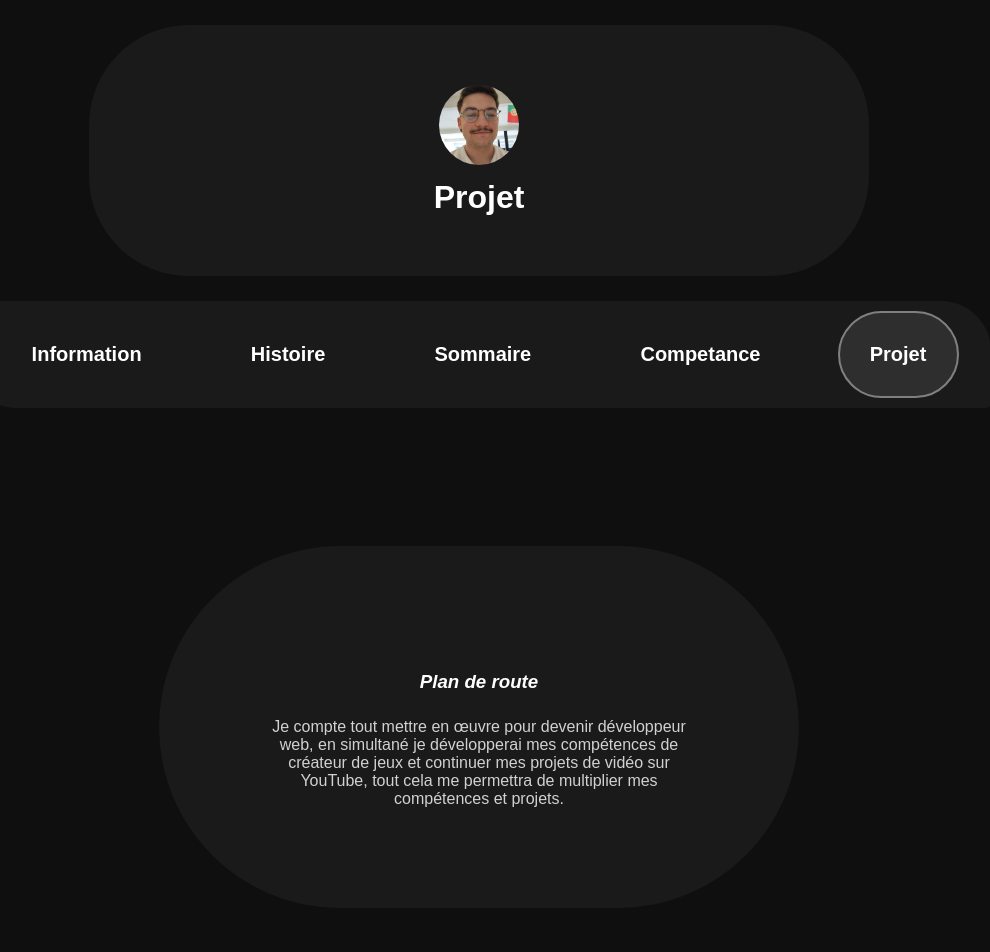
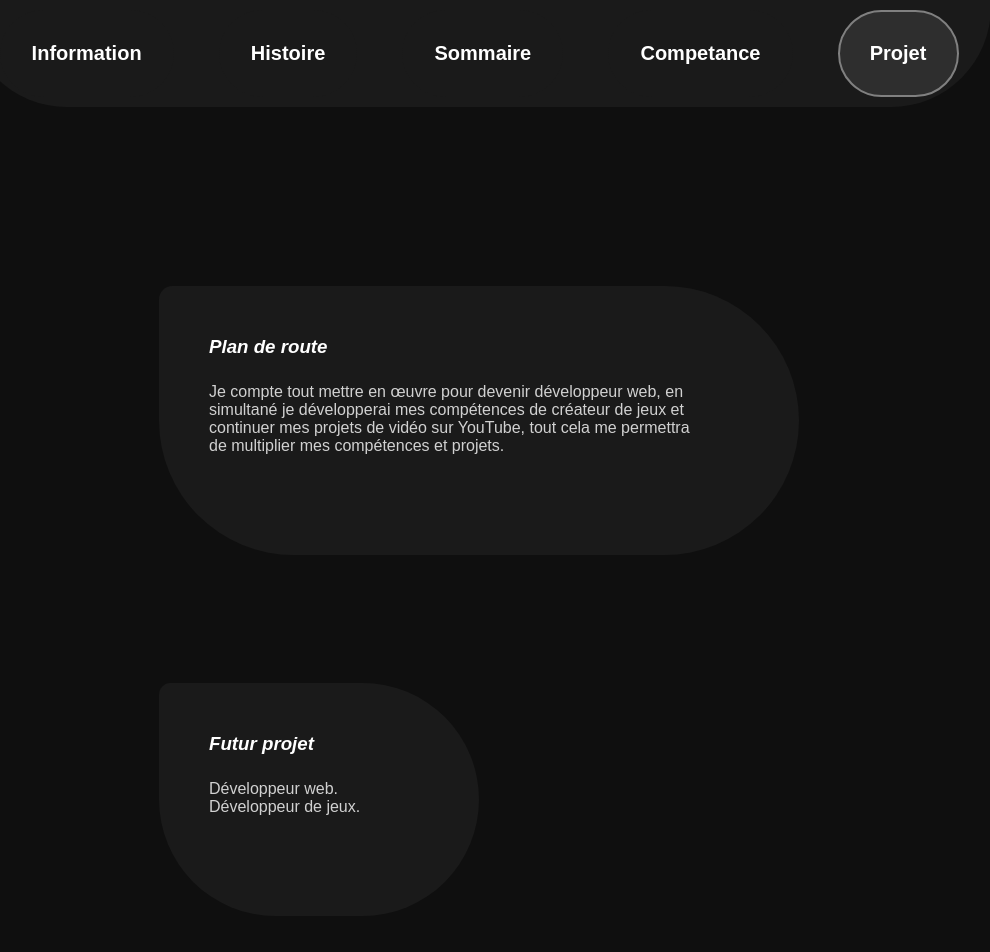
Before and after one commit to jp-kaikyo/portfolio-jp-pinto, a plain HTML site: page pages/projet.html in a window 1280 px wide. Shown: the top 952 px of the page, without its empty margins (161-1151 px from the left). Drawn offline with Linux system fonts and the light colour scheme.

Commit message:
mise à jour importante des visuels des bulles

```diff
--- /dev/null
+++ b/css/competance.css
@@ -0,0 +1,22 @@
+.bulle_petite {
+    background-color: var(--font-contenu);
+    color: var(--texte-titre);
+    padding: 50px 100px 100px 50px;
+    margin: 11% 50% 10% 25%;
+    border-radius: 100px 1000px 1000px 1000px;
+}
+
+.bulle_grande {
+    background-color: var(--font-contenu);
+    color: var(--texte-titre);
+    padding: 50px 100px 100px 50px;
+    margin: 11% 25% 10% 25%;
+    border-radius: 100px 1000px 1000px 1000px;
+}
+
+h3 {
+    padding: 0px 0px 25px 0px;
+    font-style: italic;
+    font-family: Arial, sans-serif;
+    color:var(--texte-titre)
+}
--- /dev/null
+++ b/css/histoire.css
@@ -0,0 +1,22 @@
+.bulle_petite {
+    background-color: var(--font-contenu);
+    color: var(--texte-titre);
+    padding: 50px 100px 100px 50px;
+    margin: 11% 50% 10% 25%;
+    border-radius: 100px 1000px 1000px 1000px;
+}
+
+.bulle_grande {
+    background-color: var(--font-contenu);
+    color: var(--texte-titre);
+    padding: 50px 100px 100px 50px;
+    margin: 11% 25% 10% 25%;
+    border-radius: 100px 1000px 1000px 1000px;
+}
+
+h3 {
+    padding: 0px 0px 25px 0px;
+    font-style: italic;
+    font-family: Arial, sans-serif;
+    color:var(--texte-titre)
+}
--- /dev/null
+++ b/css/information.css
@@ -0,0 +1,22 @@
+.bulle_petite {
+    background-color: var(--font-contenu);
+    color: var(--texte-titre);
+    padding: 50px 100px 100px 50px;
+    margin: 9% 50% 10% 25%;
+    border-radius: 100px 1000px 1000px 1000px;
+}
+
+.bulle_grande {
+    background-color: var(--font-contenu);
+    color: var(--texte-titre);
+    padding: 50px 100px 100px 50px;
+    margin: 9% 25% 10% 25%;
+    border-radius: 100px 1000px 1000px 1000px;
+}
+
+h3 {
+    padding: 0px 0px 25px 0px;
+    font-style: italic;
+    font-family: Arial, sans-serif;
+    color:var(--texte-titre)
+}
--- /dev/null
+++ b/css/projet.css
@@ -0,0 +1,22 @@
+.bulle_petite {
+    background-color: var(--font-contenu);
+    color: var(--texte-titre);
+    padding: 50px 100px 100px 50px;
+    margin: 9% 50% 10% 25%;
+    border-radius: 100px 1000px 1000px 1000px;
+}
+
+.bulle_grande {
+    background-color: var(--font-contenu);
+    color: var(--texte-titre);
+    padding: 50px 100px 100px 50px;
+    margin: 9% 25% 10% 25%;
+    border-radius: 100px 1000px 1000px 1000px;
+}
+
+h3 {
+    padding: 0px 0px 25px 0px;
+    font-style: italic;
+    font-family: Arial, sans-serif;
+    color:var(--texte-titre)
+}
--- /dev/null
+++ b/css/sommaire.css
@@ -0,0 +1,22 @@
+.vertical {
+    display: flex;
+    flex-direction: row;
+    justify-content: space-evenly;
+}
+
+section {
+    text-align: center;
+    background-color: var(--font-contenu);
+    color: var(--texte-titre);
+    padding: 60px 30px 60px 30px;
+    margin: 9% 0% 10% 0%;
+    border-radius: 100px 100px 1000px 1000px;
+}
+
+
+h3 {
+    padding: 0px 0px 25px 0px;
+    font-style: italic;
+    font-family: Arial, sans-serif;
+    color:var(--texte-titre)
+}
--- a/css/style.css
+++ b/css/style.css
@@ -10,6 +10,13 @@ p {
 a {
     color: var(--texte-lien);
 }
+
+
+
+
+
+
+
 
 /* variable des couleur */
 
@@ -26,6 +33,12 @@ a {
 }
 
 
+
+
+
+
+
+
 body {
     display: flex ; /* pour activer flex */
     height: 100vh ; /* pour prendre tout la place de la fenetre */
@@ -36,43 +49,21 @@ body {
 }
 
 
-header {
-    text-align: center;
-}
 
-.bannier {
-    padding: 50px;
-    margin: 25px 250px;
-    background-color: var(--font-contenu);
-    border-radius: 100px;
-}
 
-.photo {
-    display: flex;
-    flex-direction: column;
-    margin: 10px;
-}
 
-.titre {
-    color: var(--texte-titre);
-    display: flex;
-    flex-direction: column;
-    margin: 10px;
-}
+
+
 
 .conteneur {
     display: flex;
     flex-direction: row;
     justify-content: space-around;
     background-color: var(--font-contenu);
-    border-radius: 5px 50px 5px 50px;
+    border-radius: 0px 0px 100px 100px;
     padding: 10px;
-    margin: 1% 10%;
+    margin: 0% 10% 5% 10%;
 }
-
-
-
-
 
 
 
@@ -185,23 +176,6 @@ header {
 
 
 
-section {
-    text-align: center;
-    background-color: var(--font-contenu);
-    color: var(--texte-titre);
-    padding: 100px;
-    margin: 125px 25%;
-    border-radius: 1000px;
-}
-
-h3 {
-    margin: 25px;
-    font-style: italic;
-    font-family: Arial, sans-serif;
-    color:var(--texte-titre)
-}
-
-
 /* permet de mettre tout les element sur toute la page */
 
 img {
@@ -227,7 +201,7 @@ a:active {
     justify-content: space-around;
     margin: 100px;
     background-color: var(--font-contenu);
-    padding: 25px;
-    margin: 100px 200px;
-    border-radius: 50px 50px 5px 5px;
+    padding: 25px 5px 10px 5px;
+    margin: 0% 10% 10% 10%;
+    border-radius: 100px 100px 0px 0px;
 }
--- a/pages/projet.html
+++ b/pages/projet.html
@@ -4,6 +4,7 @@
     <head>
         <meta charset="utf-8" >
         <link rel="stylesheet" href="../css/style.css">
+        <link rel="stylesheet" href="../css/projet.css">
         <title>Portoflio de joao paulo</title>
     </head>
 
@@ -13,17 +14,6 @@
         <!-- bannière des pages -->
 
         <header>
-
-            <div class="bannier">
-                <div class="photo">
-                    <a href="#jp"><img src="../image/photo_de_profil.jpg"></a>
-                </div>
-
-                <div class="titre">
-                    <h1> Projet </h1>
-                </div>
-            </div>
-
             <nav class="conteneur">
                 <button class="conteneur_information" onclick="window.location.href='information.html'">
                     <h2>Information</h2>
@@ -51,33 +41,38 @@
         <!-- contenu de la page -->
 
         <main>
+            <div class="bulle_grande">
                 <section>
-                <h3 id="plan_de_route"> Plan de route </h3>
+                    <h3 id="plan_de_route">Plan de route</h3>
 
                     <p> Je compte tout mettre en œuvre pour devenir développeur web,
                         en simultané je développerai mes compétences de créateur de jeux et continuer mes projets de vidéo sur YouTube,
                         tout cela me permettra de multiplier mes compétences et projets.
                     </p>
                 </section>
+            </div>
 
+            <div class="bulle_petite">
                 <section>
-                <h3 id="futur_projet"> Futur projet </h3>
+                    <h3 id="futur_projet">Futur projet</h3>
 
-                <p> Développeur web. </p>
-                <p> Développeur de jeux. </p>
+                    <p>Développeur web.</p>
+                    <p>Développeur de jeux.</p>
                 </section>
+            </div>
 
+            <div class="bulle_petite">
                 <section>
-                <h3 id="projet_actuelle"> Projet actuelle </h3>
+                    <h3 id="projet_actuelle">Projet actuelle</h3>
 
-                <p> Portoflio de Joao-Paulo Pinto-Queiros </p>
-                <p> Jeux Triple Carte (pierre feuille ciseau) </p>
-                <p> Stream et rediffusion de contenu <br>
+                    <p>Portoflio de Joao-Paulo Pinto-Queiros</p>
+                    <p>Jeux Triple Carte (pierre feuille ciseau)</p>
+                    <p>Stream et rediffusion de contenu<br>
                         sur Twitch et YouTube.
                     </p>
                 </section>
+            </div>
         </main>
-
 
         <!-- lien vert reseaux socieaux -->
 
```
Also changed, not shown: pages/competance.html (+10 -16 lines), pages/histoire.html (+6 -14 lines), pages/information.html (+19 -24 lines), pages/sommaire.html (+3 -15 lines). Lines whose indentation alone changed are shown as unchanged.
